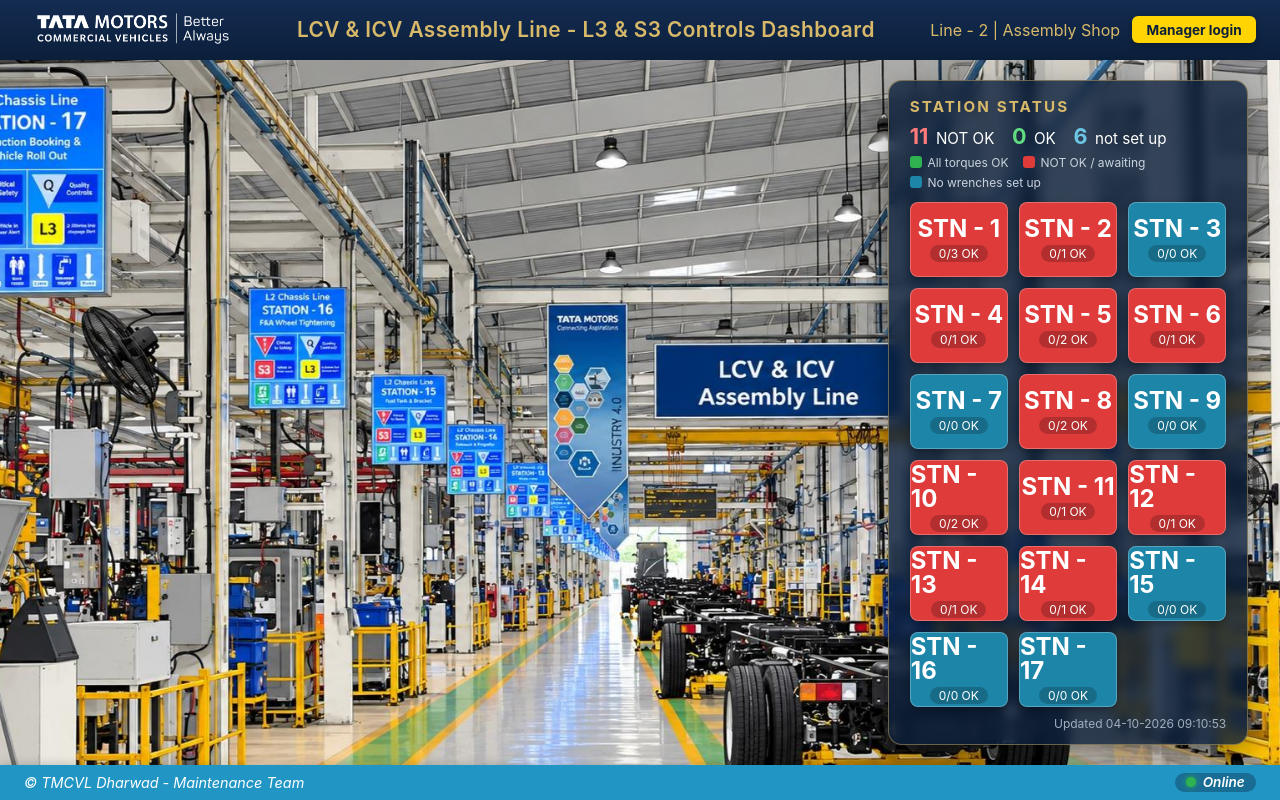
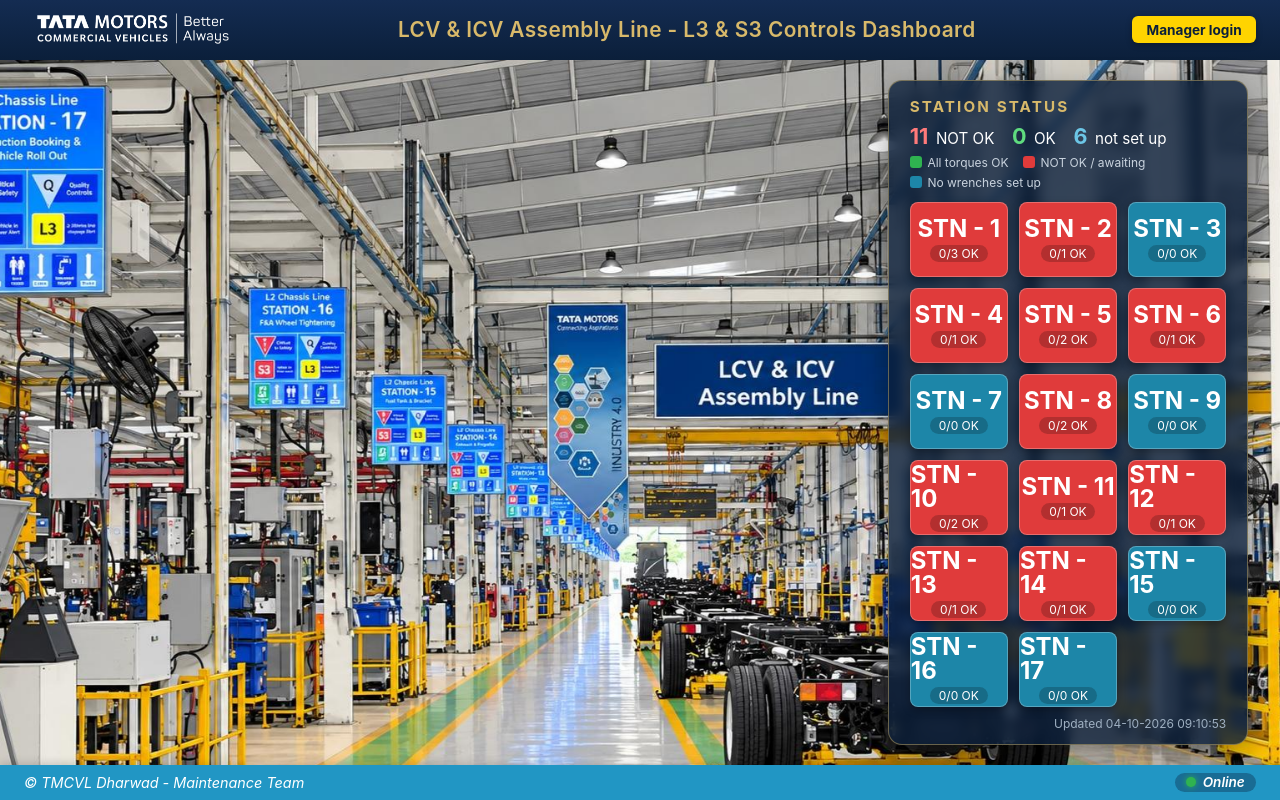
Before and after one commit to vatsav4/LC_Online_SCADA, a Flask app: page / in a window 1280 px wide. Run offline with Flask 3, Linux system fonts and the light colour scheme.

Commit message:
Update base.html

```diff
--- a/line2_dashboard/templates/base.html
+++ b/line2_dashboard/templates/base.html
@@ -13,8 +13,8 @@
            onerror="this.style.display='none'">
     </a>
     <div class="center-title">{% block center_title %}{% endblock %}</div>
-    <div class="right-title">
-      {{ line_title }}
+    <!-- <div class="right-title">
+      {{ line_title }} -->
       {% if demo_mode %}<span class="demo-badge">DEMO</span>{% endif %}
       {% if user %}
       <form method="post" action="{{ url_for('logout') }}" class="logout-form">
```
